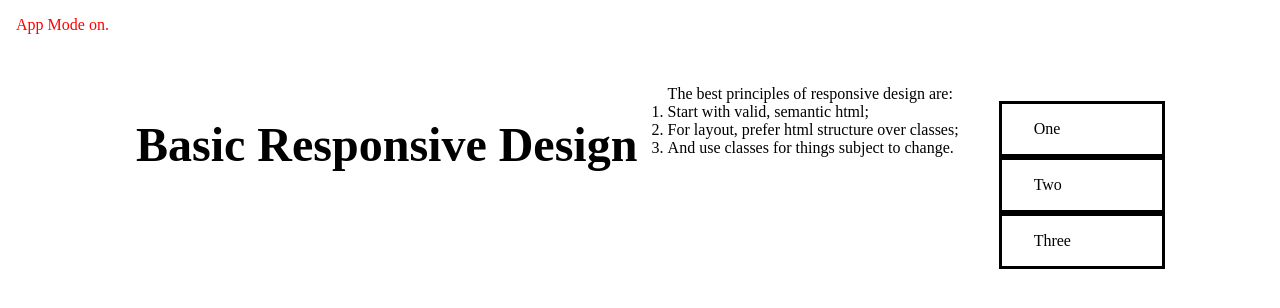
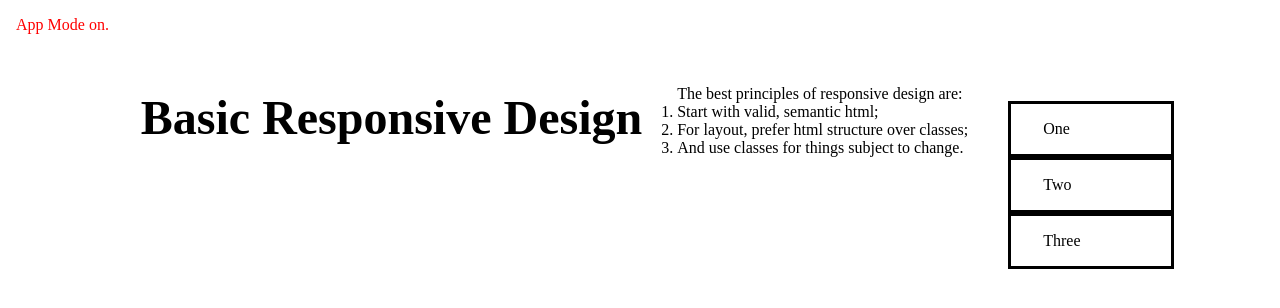
Before and after one commit to eliasjames/training-responsive-design, a plain HTML site: page examples/03-media-queries/index.html in a window 1280 px wide. Drawn offline with Linux system fonts and the light colour scheme.

Commit message:
large-sized-styles

```diff
--- a/examples/03-media-queries/index.html
+++ b/examples/03-media-queries/index.html
@@ -12,6 +12,7 @@
   <link rel="stylesheet" href="styles.css?v=1.0">
   <link rel='stylesheet' media='screen and (max-width: 400px)' href='small-sized-styles.css' />
   <link rel='stylesheet' media='screen and (min-width: 701px) and (max-width: 900px)' href='medium-sized-styles.css' />
+  <link rel='stylesheet' media='screen and (min-width: 900px)' href='large-sized-styles.css' />
 
   <!--[if lt IE 9]>
     <script src="https://cdnjs.cloudflare.com/ajax/libs/html5shiv/3.7.3/html5shiv.js"></script>
--- /dev/null
+++ b/examples/03-media-queries/large-sized-styles.css
@@ -0,0 +1,3 @@
+h1 {
+  margin-top: 0.1em;
+}
--- a/examples/03-media-queries/small-sized-styles.css
+++ b/examples/03-media-queries/small-sized-styles.css
@@ -1,6 +1,6 @@
 body {
   font-size: 1.5em;
 }
-body h1 {
-  font-size: 2.5em;
+h1 {
+  font-size: 2em;
 }
--- a/examples/03-media-queries/styles.css
+++ b/examples/03-media-queries/styles.css
@@ -9,9 +9,10 @@ a {
 }
 h1 {
   font-size: 3em;
-  padding-right: 3%;
+  margin: 0.5em 0.1em;
   max-width: 30em;
   min-width: 3em;
+  padding-right: 3%;
 }
 main {
   max-width: 20em;
```
Also changed, not shown: 3 other files.
